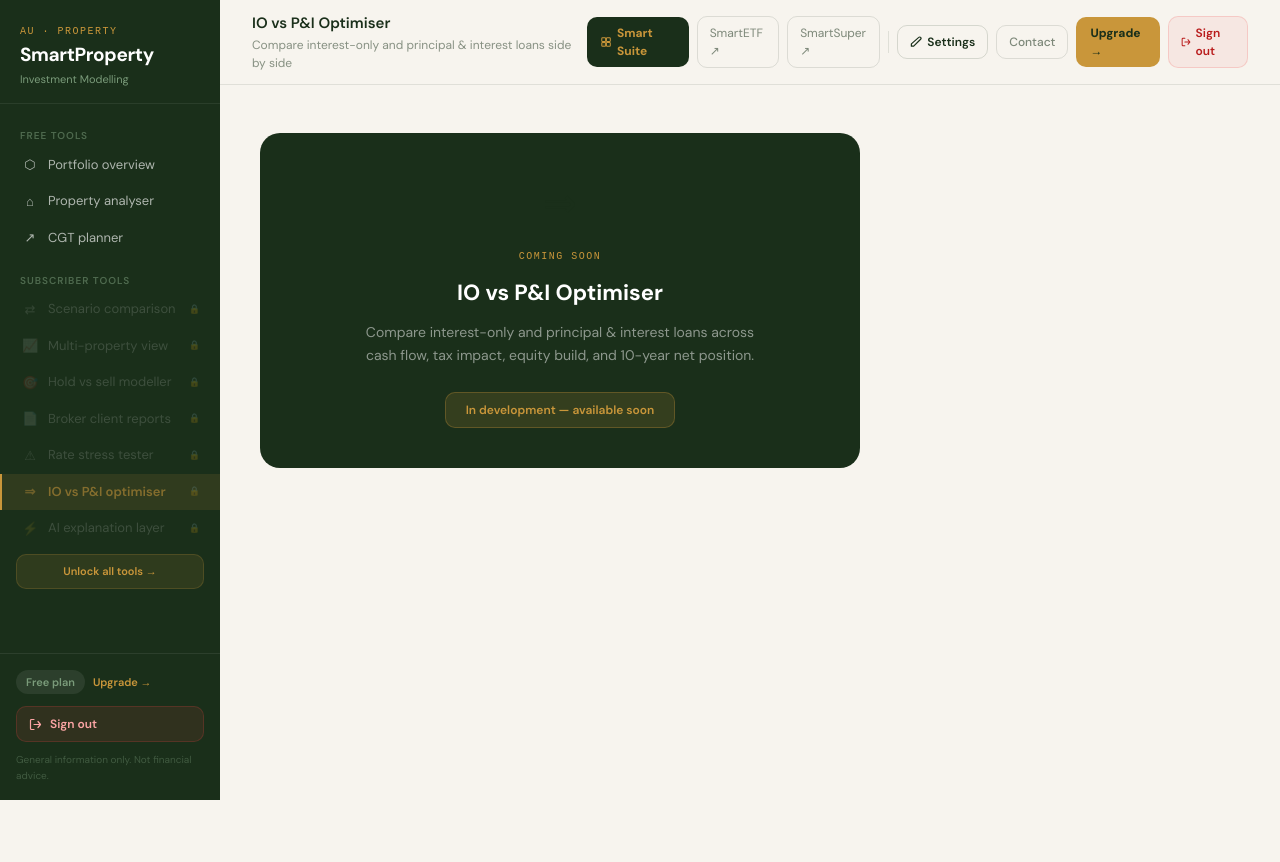
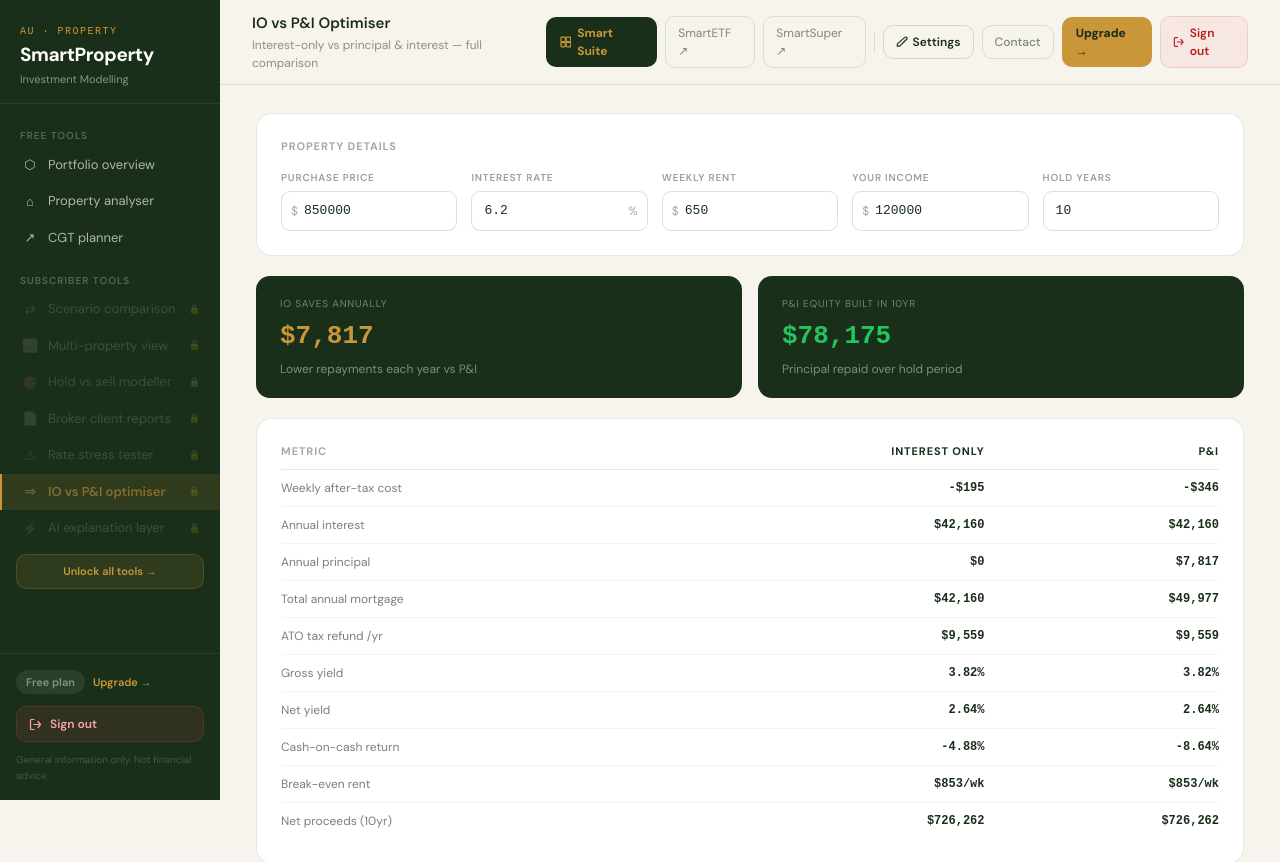
Before and after one commit to mbf2756/smartproperty, a Next.js app: page /io-pi in a window 1280 px wide. Shown: the top 862 px of the page. Before the commit the page ends 800 px from the top, so only its background shows below. Built offline with nearby package versions, Linux system fonts and the light colour scheme; no server answers.

Commit message:
Refactor IOPIPage with improved metrics display

```diff
--- a/src/app/(dashboard)/io-pi/page.tsx
+++ b/src/app/(dashboard)/io-pi/page.tsx
@@ -1,18 +1,99 @@
+'use client'
+import { useState, useMemo } from 'react'
 import { DashboardTopbar } from '@/components/DashboardTopbar'
-export default function Page() {
+import { calculateProperty, fmtCurrency, fmtPct, DEFAULT_INPUTS } from '@/lib/calculations'
+import type { PropertyInputs } from '@/types'
+
+const C = { forest: '#1A2F1A', gold: '#C9963A', cream: '#F7F4EE', cream2: '#EDE8DF' }
+const S = {
+  card: { background: 'white', borderRadius: 16, padding: '24px', border: '1px solid rgba(26,47,26,0.1)' } as React.CSSProperties,
+  label: { fontSize: 10, fontWeight: 600, textTransform: 'uppercase' as const, letterSpacing: '0.08em', color: 'rgba(26,47,26,0.45)', marginBottom: 6, display: 'block' },
+  input: { width: '100%', padding: '9px 12px', border: '1px solid rgba(26,47,26,0.15)', borderRadius: 9, fontFamily: 'monospace', fontSize: 13, color: '#1A2F1A', outline: 'none', boxSizing: 'border-box' as const },
+}
+
+export default function IOPIPage() {
+  const [inputs, setInputs] = useState<PropertyInputs>({ ...DEFAULT_INPUTS })
+  const set = (k: keyof PropertyInputs) => (e: React.ChangeEvent<HTMLInputElement>) =>
+    setInputs(p => ({ ...p, [k]: +e.target.value }))
+
+  const io = useMemo(() => calculateProperty({ ...inputs, loanType: 'IO' }), [inputs])
+  const pi = useMemo(() => calculateProperty({ ...inputs, loanType: 'PI' }), [inputs])
+
+  const ioAnnualSaving = pi.totalMortgage - io.totalMortgage
+  const piEquityBuilt  = pi.principalRepayment * inputs.holdYears
+
+  const metrics = [
+    { label: 'Weekly after-tax cost',   io: fmtCurrency(io.weeklyAfterTaxCashFlow),   pi: fmtCurrency(pi.weeklyAfterTaxCashFlow) },
+    { label: 'Annual interest',          io: fmtCurrency(io.interestExpense),           pi: fmtCurrency(pi.interestExpense) },
+    { label: 'Annual principal',         io: fmtCurrency(io.principalRepayment),        pi: fmtCurrency(pi.principalRepayment) },
+    { label: 'Total annual mortgage',    io: fmtCurrency(io.totalMortgage),             pi: fmtCurrency(pi.totalMortgage) },
+    { label: 'ATO tax refund /yr',       io: fmtCurrency(io.taxRefund),                 pi: fmtCurrency(pi.taxRefund) },
+    { label: 'Gross yield',              io: fmtPct(io.grossYield),                     pi: fmtPct(pi.grossYield) },
+    { label: 'Net yield',                io: fmtPct(io.netYield),                       pi: fmtPct(pi.netYield) },
+    { label: 'Cash-on-cash return',      io: fmtPct(io.cashOnCashReturn),               pi: fmtPct(pi.cashOnCashReturn) },
+    { label: 'Break-even rent',          io: `${fmtCurrency(io.breakEvenRent)}/wk`,    pi: `${fmtCurrency(pi.breakEvenRent)}/wk` },
+    { label: `Net proceeds (${inputs.holdYears}yr)`, io: fmtCurrency(io.netProceeds), pi: fmtCurrency(pi.netProceeds) },
+  ]
+
   return (
     <div>
-      <DashboardTopbar title="IO vs P&I Optimiser" subtitle="Compare interest-only and principal & interest loans side by side" />
-      <div style={{ padding: '48px 40px', maxWidth: 680 }}>
-        <div style={{ background: '#1A2F1A', borderRadius: 20, padding: '40px', textAlign: 'center' }}>
-          <div style={{ fontSize: 40, marginBottom: 16 }}>⇒</div>
-          <div style={{ fontFamily: 'monospace', fontSize: 10, color: '#C9963A', letterSpacing: '0.15em', textTransform: 'uppercase', marginBottom: 12 }}>Coming soon</div>
-          <h2 style={{ fontSize: 22, fontWeight: 700, color: 'white', marginBottom: 12 }}>IO vs P&I Optimiser</h2>
-          <p style={{ fontSize: 14, color: 'rgba(255,255,255,0.5)', lineHeight: 1.7, maxWidth: 420, margin: '0 auto 24px' }}>
-            Compare interest-only and principal & interest loans across cash flow, tax impact, equity build, and 10-year net position.
-          </p>
-          <div style={{ display: 'inline-block', padding: '8px 20px', borderRadius: 10, background: 'rgba(201,150,58,0.15)', border: '1px solid rgba(201,150,58,0.3)', fontSize: 12, color: '#C9963A', fontWeight: 600 }}>In development — available soon</div>
+      <DashboardTopbar title="IO vs P&I Optimiser" subtitle="Interest-only vs principal & interest — full comparison" />
+      <div style={{ padding: '28px 36px' }}>
+        <div style={{ ...S.card, marginBottom: 20 }}>
+          <div style={{ fontSize: 11, fontWeight: 700, color: 'rgba(26,47,26,0.4)', textTransform: 'uppercase', letterSpacing: '0.08em', marginBottom: 16 }}>Property details</div>
+          <div style={{ display: 'grid', gridTemplateColumns: 'repeat(5, 1fr)', gap: 14 }}>
+            {[
+              { label: 'Purchase price', key: 'purchasePrice', prefix: '$', step: 10000 },
+              { label: 'Interest rate', key: 'interestRate', suffix: '%', step: 0.25 },
+              { label: 'Weekly rent', key: 'weeklyRent', prefix: '$', step: 25 },
+              { label: 'Your income', key: 'taxableIncome', prefix: '$', step: 5000 },
+              { label: 'Hold years', key: 'holdYears', step: 1 },
+            ].map(f => (
+              <div key={f.key}>
+                <label style={S.label}>{f.label}</label>
+                <div style={{ position: 'relative' }}>
+                  {f.prefix && <span style={{ position: 'absolute', left: 10, top: '50%', transform: 'translateY(-50%)', color: 'rgba(26,47,26,0.4)', fontSize: 12 }}>{f.prefix}</span>}
+                  <input type="number" value={inputs[f.key as keyof PropertyInputs] as number} onChange={set(f.key as keyof PropertyInputs)} step={f.step}
+                    style={{ ...S.input, paddingLeft: f.prefix ? 22 : 12, paddingRight: f.suffix ? 28 : 12 }} />
+                  {f.suffix && <span style={{ position: 'absolute', right: 10, top: '50%', transform: 'translateY(-50%)', color: 'rgba(26,47,26,0.4)', fontSize: 12 }}>{f.suffix}</span>}
+                </div>
+              </div>
+            ))}
+          </div>
         </div>
+
+        <div style={{ display: 'grid', gridTemplateColumns: '1fr 1fr', gap: 16, marginBottom: 20 }}>
+          <div style={{ background: C.forest, borderRadius: 14, padding: '20px 24px' }}>
+            <div style={{ fontSize: 10, color: 'rgba(255,255,255,0.4)', textTransform: 'uppercase', letterSpacing: '0.08em', marginBottom: 6 }}>IO saves annually</div>
+            <div style={{ fontFamily: 'monospace', fontSize: 26, fontWeight: 700, color: C.gold }}>{fmtCurrency(ioAnnualSaving)}</div>
+            <div style={{ fontSize: 12, color: 'rgba(255,255,255,0.45)', marginTop: 4 }}>Lower repayments each year vs P&I</div>
+          </div>
+          <div style={{ background: C.forest, borderRadius: 14, padding: '20px 24px' }}>
+            <div style={{ fontSize: 10, color: 'rgba(255,255,255,0.4)', textTransform: 'uppercase', letterSpacing: '0.08em', marginBottom: 6 }}>P&I equity built in {inputs.holdYears}yr</div>
+            <div style={{ fontFamily: 'monospace', fontSize: 26, fontWeight: 700, color: '#22C55E' }}>{fmtCurrency(piEquityBuilt)}</div>
+            <div style={{ fontSize: 12, color: 'rgba(255,255,255,0.45)', marginTop: 4 }}>Principal repaid over hold period</div>
+          </div>
+        </div>
+
+        <div style={{ ...S.card }}>
+          <div style={{ display: 'grid', gridTemplateColumns: '2fr 1fr 1fr', gap: 0 }}>
+            <div style={{ fontSize: 11, fontWeight: 700, color: 'rgba(26,47,26,0.4)', textTransform: 'uppercase', letterSpacing: '0.08em', paddingBottom: 10, borderBottom: '1px solid rgba(26,47,26,0.1)' }}>Metric</div>
+            <div style={{ fontSize: 11, fontWeight: 700, color: C.forest, textTransform: 'uppercase', letterSpacing: '0.08em', paddingBottom: 10, borderBottom: '1px solid rgba(26,47,26,0.1)', textAlign: 'right' }}>Interest Only</div>
+            <div style={{ fontSize: 11, fontWeight: 700, color: C.forest, textTransform: 'uppercase', letterSpacing: '0.08em', paddingBottom: 10, borderBottom: '1px solid rgba(26,47,26,0.1)', textAlign: 'right' }}>P&I</div>
+          </div>
+          {metrics.map((m, i) => (
+            <div key={m.label} style={{ display: 'grid', gridTemplateColumns: '2fr 1fr 1fr', gap: 0, padding: '9px 0', borderBottom: i < metrics.length - 1 ? '1px solid rgba(26,47,26,0.05)' : 'none' }}>
+              <div style={{ fontSize: 12, color: 'rgba(26,47,26,0.6)' }}>{m.label}</div>
+              <div style={{ fontFamily: 'monospace', fontSize: 12, fontWeight: 600, color: C.forest, textAlign: 'right' }}>{m.io}</div>
+              <div style={{ fontFamily: 'monospace', fontSize: 12, fontWeight: 600, color: C.forest, textAlign: 'right' }}>{m.pi}</div>
+            </div>
+          ))}
+        </div>
+
+        <div style={{ marginTop: 16, padding: '14px 18px', background: 'rgba(201,150,58,0.08)', borderRadius: 12, border: '1px solid rgba(201,150,58,0.2)', fontSize: 13, color: C.forest, lineHeight: 1.6 }}>
+          <strong>Strategy note:</strong> IO is typically used by investors focused on maximising tax deductions and cash flow flexibility. P&I builds equity faster but has higher repayments. Consult a licensed financial adviser to determine which suits your strategy.
+        </div>
+        <p style={{ fontSize: 11, color: 'rgba(26,47,26,0.35)', textAlign: 'center', marginTop: 16 }}>General information only. Not financial advice.</p>
       </div>
     </div>
   )
```
